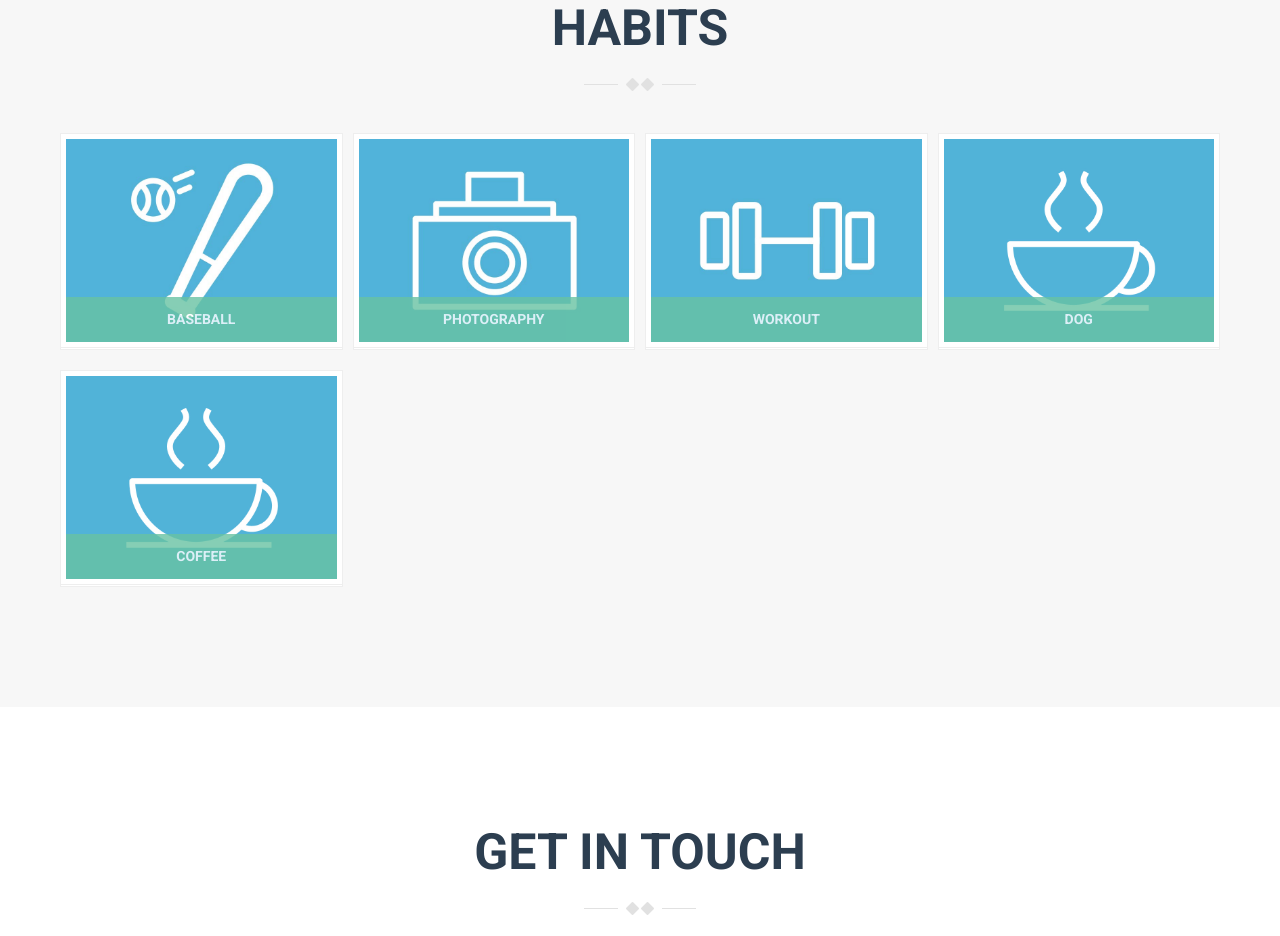
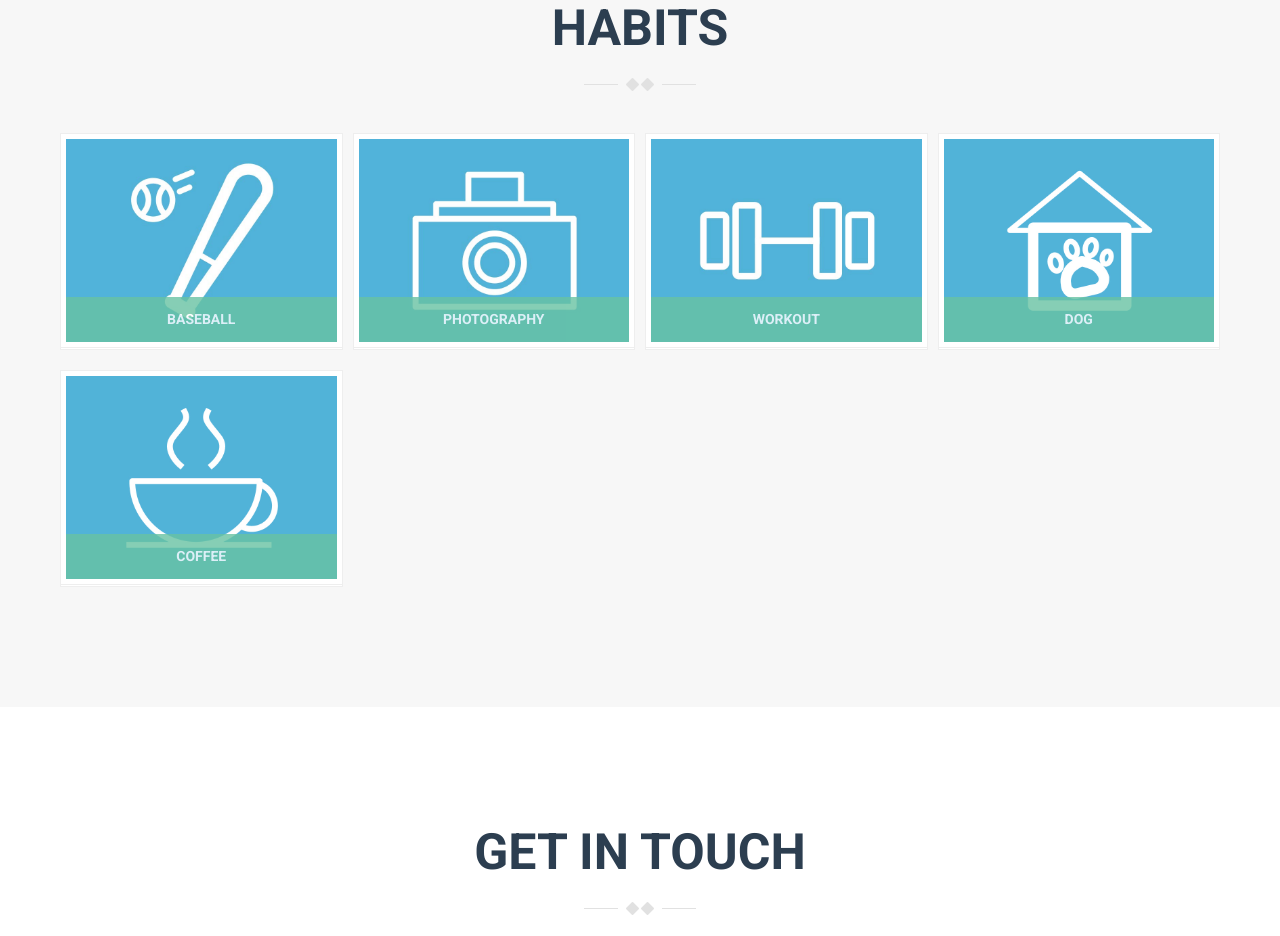
Before and after one commit to bart26/bartsite, a plain HTML site: page index.html in a window 1280 px wide. Shown: the part 6028-6964 px from the top of the page. Drawn offline with Linux system fonts and the light colour scheme; a script that the page names is missing.

Commit message:
Fix typo of link
Fix the link of portfolio-2-4

```diff
--- a/index.html
+++ b/index.html
@@ -696,7 +696,7 @@
                   <a class="image-link" href="assets/images/works/portfolio-2-4.jpg"><i class="fa fa-search-plus"></i></a>
                 </div>
                 <!-- /.links -->
-                <img src="assets/images/works/portfolio-2-5.jpg" alt="image">
+                <img src="assets/images/works/portfolio-2-4.jpg" alt="image">
                 <!-- portfolio-info -->
                 <div class="portfolio-info">
                   <h3>Dog</h3>
```
